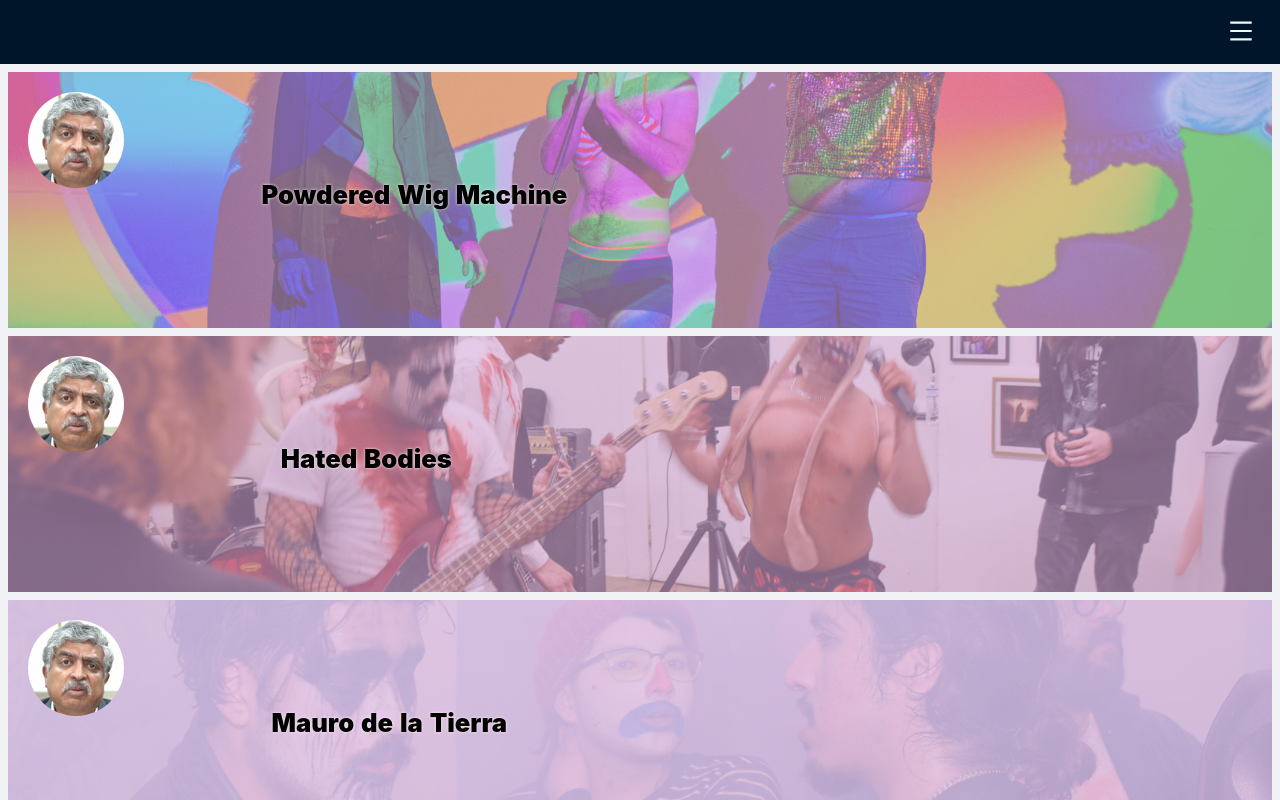
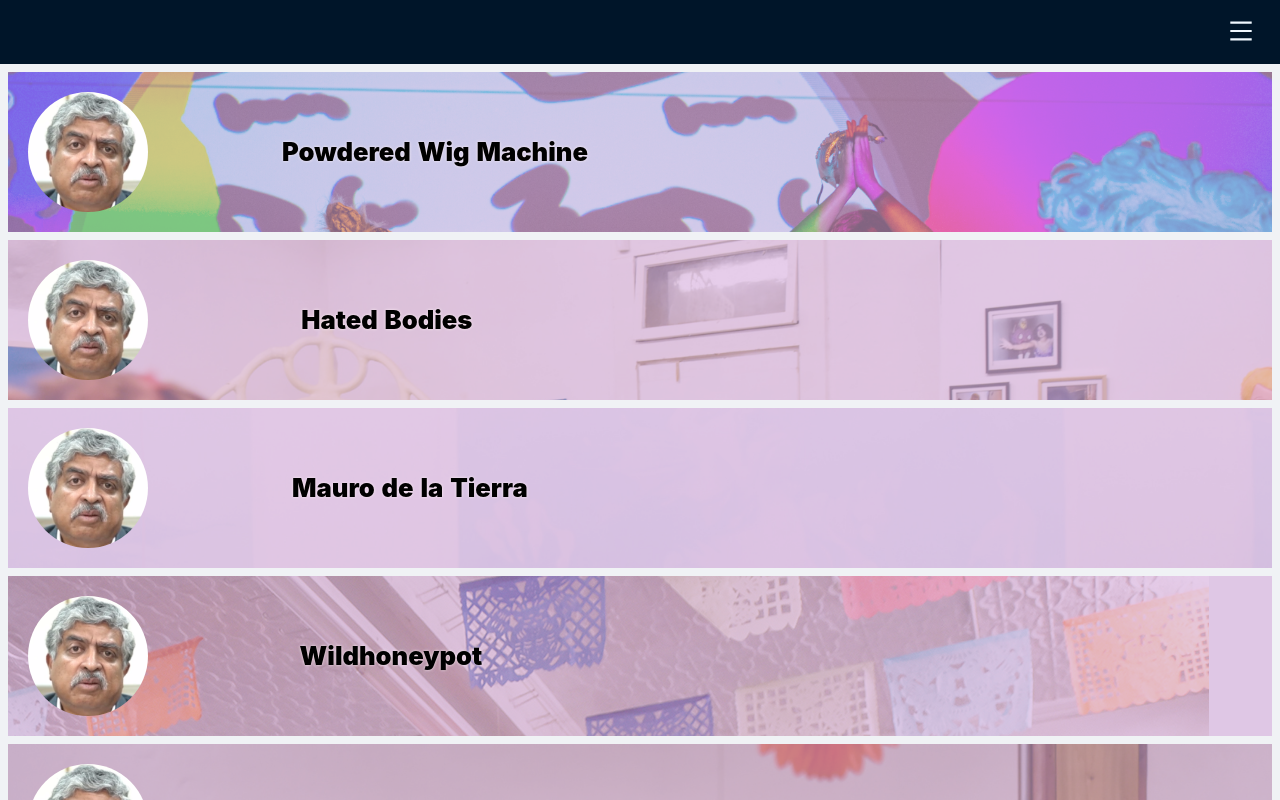
Before and after one commit to Gledinburgh/Seed, a Next.js app: page /Members in a window 1280 px wide. Shown: the top 800 px of the page. Built offline with nearby package versions, Linux system fonts and the light colour scheme; a web font is replaced by a local one.

Commit message:
removed nextjs Image components untill I figure out how to use them

```diff
--- a/components/Layout/UnderConstruction.js
+++ b/components/Layout/UnderConstruction.js
@@ -1,5 +1,5 @@
 
-import Image from 'next/image';
+import { Image } from 'antd';
 
 export default function UnderConstruction() {
   return (
@@ -8,8 +8,8 @@ export default function UnderConstruction() {
       <h1 style={{ marginTop: "10vh", width: "100%", "zIndex": 3, position: "absolute", "text-align": "center" }}>
         This page is Under Construction!
       </h1>
-      <Image
-        style={{ zIndex: 1, position: "absolute" }}
+      <img
+        style={{ width: "100%", height: "100%", top: 0, left: 0, zIndex: 1, position: "absolute" }}
         src={`/under-construction.png`}
         layout="fill"
         objectFit="cover"
--- a/components/MemberList/MemberPanel.js
+++ b/components/MemberList/MemberPanel.js
@@ -1,5 +1,6 @@
 import { Row, Col } from 'antd';
-import Image from 'next/image';
+// import Image from 'next/image';
+import { Image } from 'antd';
 
 import styles from '../../styles/Explore.module.css';
 import { memberDetails } from '../../data/memberDetails';
@@ -29,12 +30,13 @@ export default function MemberPanel({ member }) {
       </Col>
 
       <div className={styles["panel-overlay"]}></div>
-      <Image
-        className={styles["panel-image"]}
-        src={`${panelPath}${member.panel}`}
-        layout="fill"
-        objectFit="cover"
-      />
+      <div className={styles["panel-image"]}>
+        <Image
+
+          src={`${panelPath}${member.panel}`}
+        />
+
+      </div>
 
 
     </Row >
--- a/data/memberDetails.js
+++ b/data/memberDetails.js
@@ -18,7 +18,7 @@ export const memberDetails = [
     "profile": "profile_placeholder.png"
   },
   {
-    "member": "Sheila Marie",
+    "member": "Wildhoneypot",
     "panel": "Placeholder_3.jpg",
     "alt": "place holder image",
     "profile": "profile_placeholder.png"
--- a/pages/index.js
+++ b/pages/index.js
@@ -36,17 +36,17 @@ export default function Home() {
         <p className={styles.description}>
           /
           <Link href="UpComming">
-            <a>upcoming events</a>
+            <a> upcoming events </a>
           </Link>
           /
           <Link href="Members">
-            <a>artists</a>
+            <a> portfolios </a>
           </Link>
 
 
           /
           <Link href="Archive">
-            <a>archive</a>
+            <a> archive </a>
           </Link>/
         </p>
 
--- a/styles/Explore.module.css
+++ b/styles/Explore.module.css
@@ -1,13 +1,12 @@
 .row
 {
-  min-width: 20vh;
-  min-height: 20vw;
-  max-height: 20vh;
+  color: black;
   height: 20vh;
   display: flex;
   position: relative;
   flex-direction: row;
   margin: 1vh;
+  overflow: hidden;
 }
 
 .profile-wrapper
@@ -25,23 +24,27 @@
 {
   z-index: 5;
   flex-grow: 6;
-  padding-top: 5%;
-  padding-bottom: 5%;
+  height: 100%;
 
 }
 
 .name-text{
-  line-height: 15vh;
+  line-height: 20vh;
   vertical-align: middle;
   font-size:3.2vh;
   font-weight: 900;
   text-shadow: 0px 0px 3px lavenderblush;
-  color: black;
   height: 100%;
 }
 
 .panel-image
 {
+  position: absolute;
+  top: 0;
+  left:0;
+  height: 100%;
+  width: 100%;
+  object-fit: cover;
 }
 
 .panel-overlay
@@ -55,8 +58,8 @@
 
 .profile-image
 {
-  height: 12vh;
-  width: 12vh;
+  height: 15vh;
+  width: 15vh;
   object-fit: cover;
   border-radius: 50%;
   background-color: lavender;
--- a/styles/Portfolio.module.css
+++ b/styles/Portfolio.module.css
@@ -10,7 +10,8 @@
 {
   z-index: 5;
 text-align: center;
-margin-top: 10vh;
+margin-top: 20vh;
+margin-bottom: 10vh;
 vertical-align: middle;
 text-align: center;
 line-height: 1.15;
@@ -102,7 +103,7 @@ font-size: 2.5rem;
 {
   width: 100%;
   margin-top: 10vh;
-  margin-bottom: 10vh;
+  margin-bottom: 20vh;
   padding-right: 3.5vh;
 }
 
```
Also changed, not shown: components/Portfolio/Hero.js (+7 -7 lines).
